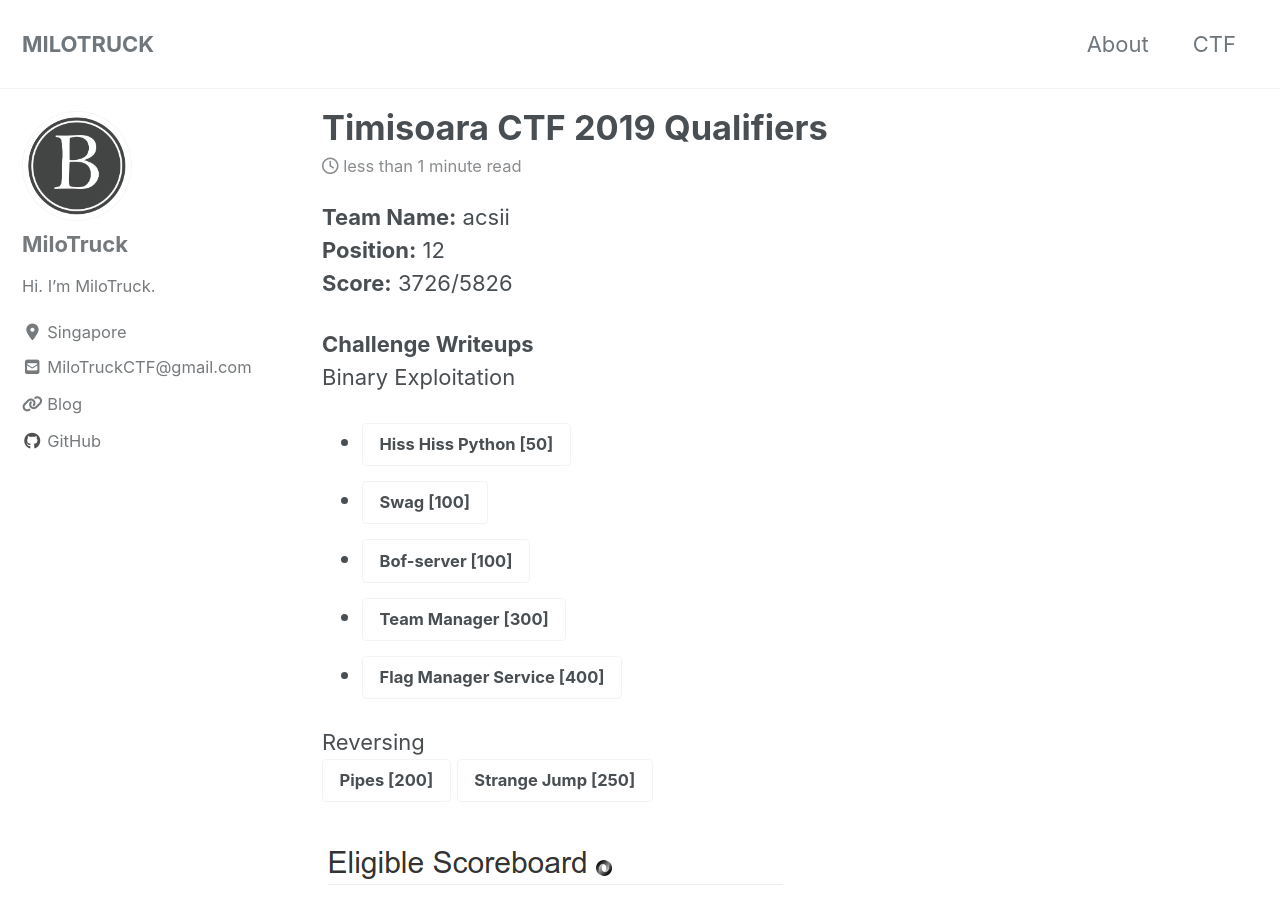
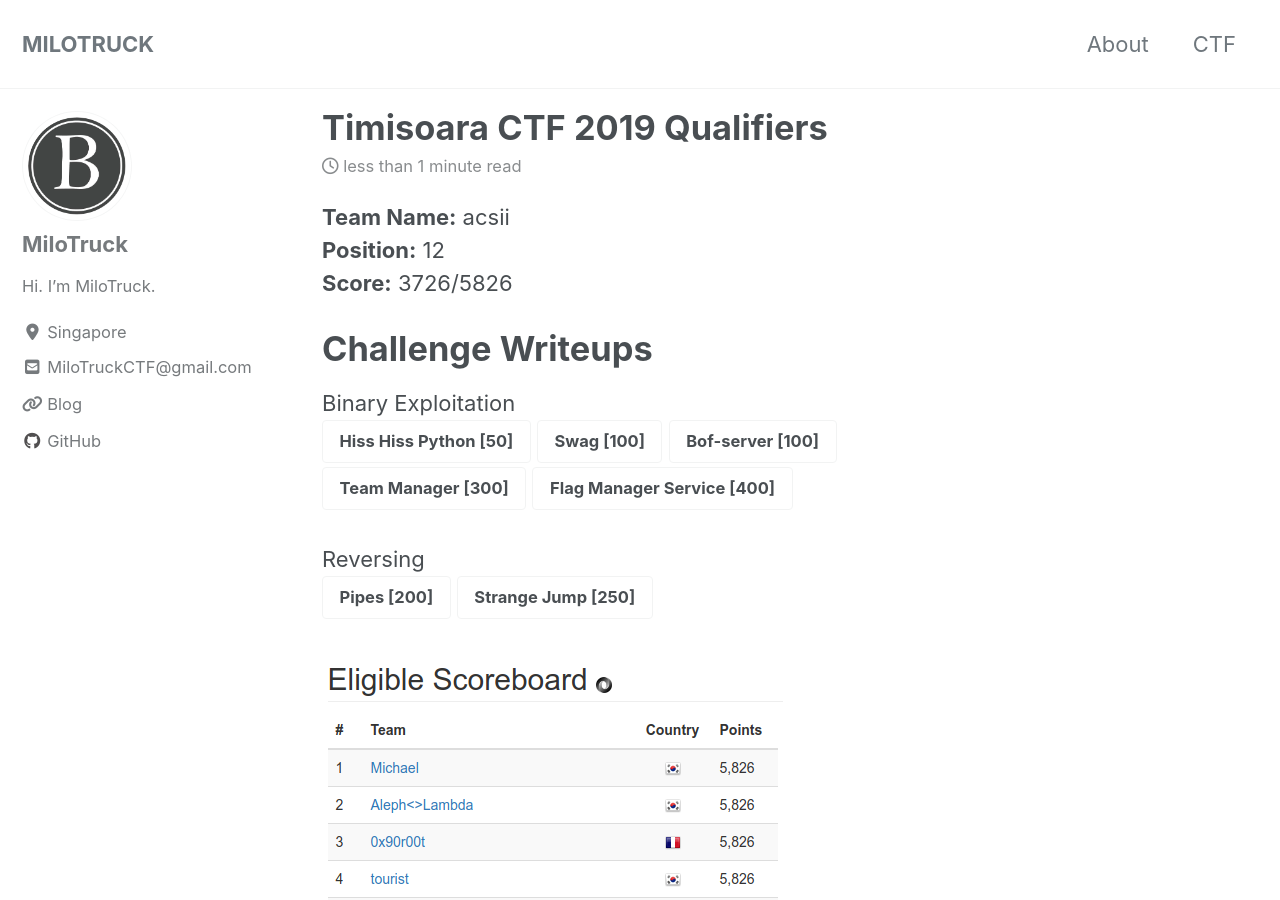
Before and after one commit to MiloTruck/milotruck.github.io, a Jekyll site: the page built from _posts/2019-09-20-Timisoara CTF 2019 Qualifiers.md, in a window 1280 px wide and 900 px high. Built offline with Jekyll 4.4.1, drawn with Linux system fonts in a browser that asks for light colours; cached includes are drawn as plain includes; nearby versions of some CDN libraries.

Commit message:
Edited CTF Page

```diff
--- a/_posts/2019-09-20-Timisoara CTF 2019 Qualifiers.md
+++ b/_posts/2019-09-20-Timisoara CTF 2019 Qualifiers.md
@@ -9,13 +9,13 @@ excerpt: "13-18 September 2019"
 **Position:** 12
 **Score:** 3726/5826
 
-**Challenge Writeups**
+# Challenge Writeups
 Binary Exploitation
-* [Hiss Hiss Python [50]](/Timisoara-CTF-2019-Qualifiers/){: .btn .btn--inverse}
-* [Swag [100]](/Timisoara-CTF-2019-Qualifiers/){: .btn .btn--inverse}
-* [Bof-server [100]](/Timisoara-CTF-2019-Qualifiers/){: .btn .btn--inverse}
-* [Team Manager [300]](/Timisoara-CTF-2019-Qualifiers/){: .btn .btn--inverse}
-* [Flag Manager Service [400]](/Timisoara-CTF-2019-Qualifiers/){: .btn .btn--inverse}
+[Hiss Hiss Python [50]](/Timisoara-CTF-2019-Qualifiers/){: .btn .btn--inverse}
+[Swag [100]](/Timisoara-CTF-2019-Qualifiers/){: .btn .btn--inverse}
+[Bof-server [100]](/Timisoara-CTF-2019-Qualifiers/){: .btn .btn--inverse}
+[Team Manager [300]](/Timisoara-CTF-2019-Qualifiers/){: .btn .btn--inverse}
+[Flag Manager Service [400]](/Timisoara-CTF-2019-Qualifiers/){: .btn .btn--inverse}
 
 Reversing
 [Pipes [200]](/Timisoara-CTF-2019-Qualifiers/){: .btn .btn--inverse}
```
Also changed, not shown: _pages/CTF.md (+2 -2 lines).
